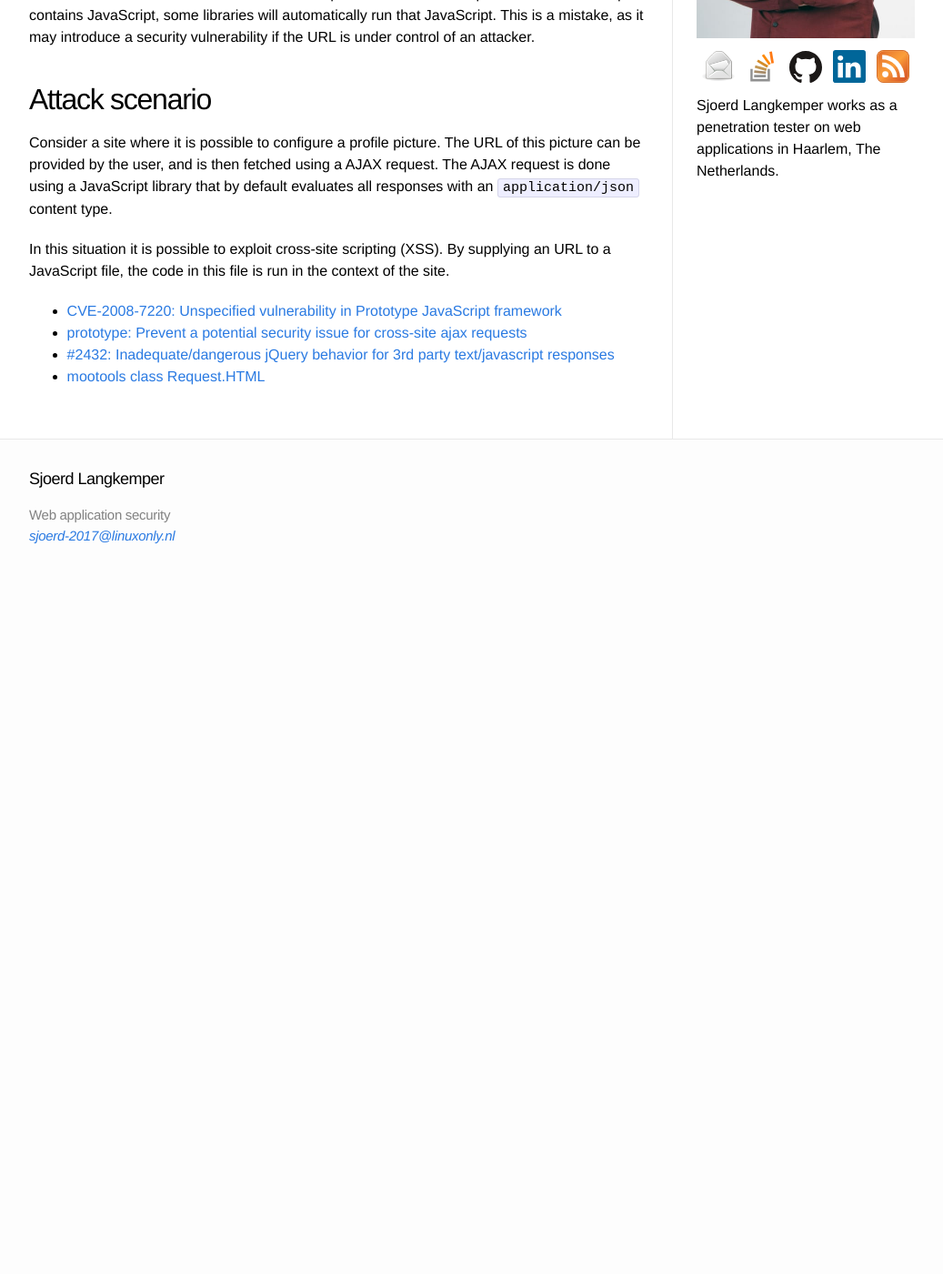
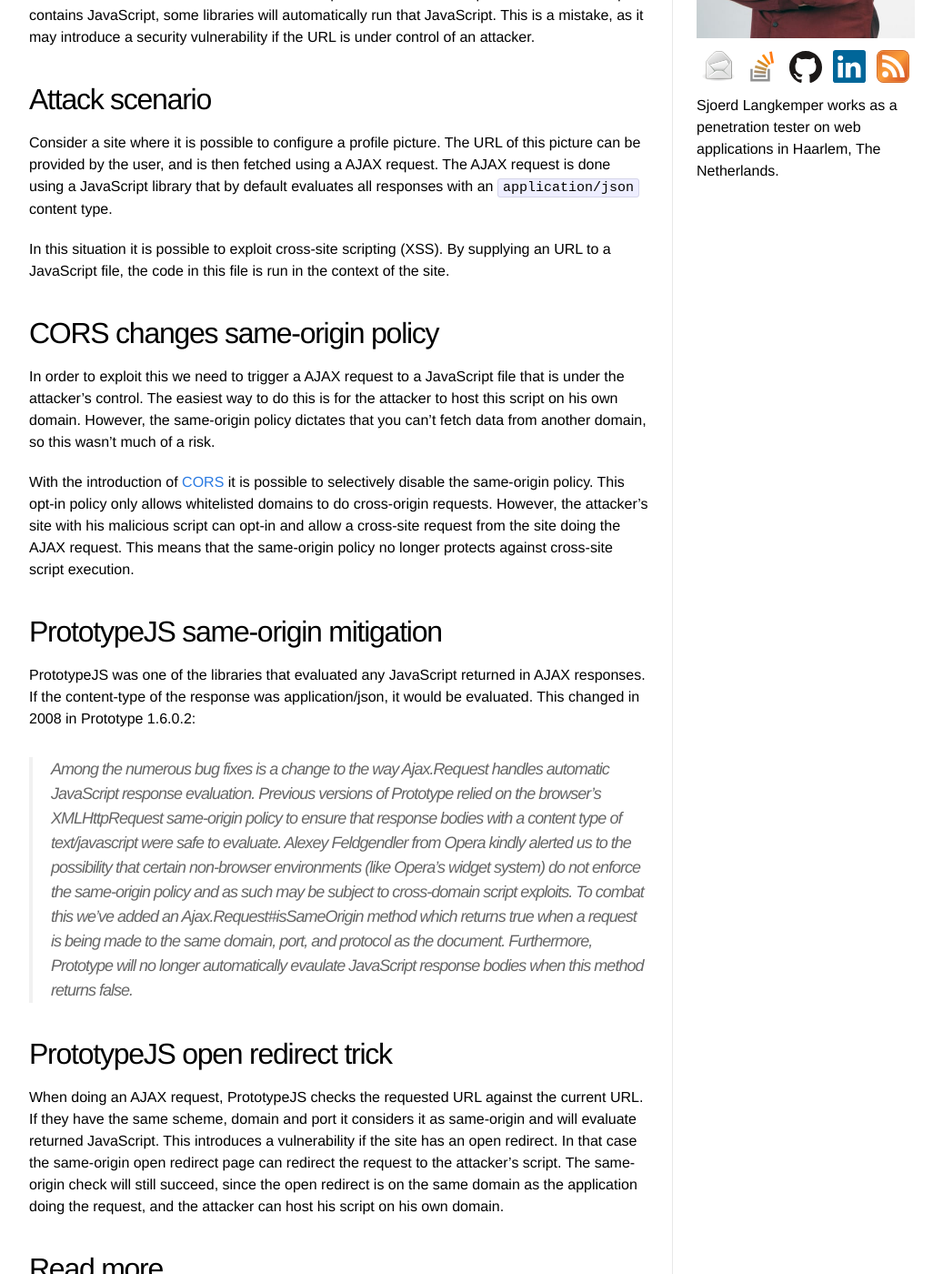
Before and after one commit to Sjord/Sjord.github.io, a Jekyll site: the page built from _posts/2017-07-24-some-libraries-evaluate-remote-javascript.md, in a window 1280 px wide and 1400 px high, scrolled down 473 px. Shown: the whole window at 91% size, without its empty margins (108-1145 px from the left). Built offline with Jekyll 4.4.1, drawn with Linux system fonts in a browser that asks for light colours; before the commit the page ends 1103 px from its top, so only the background shows below that; some of the changed text lies outside the part shown.

Commit message:
More PrototypeJS JS eval post

```diff
--- a/_posts/2017-07-24-some-libraries-evaluate-remote-javascript.md
+++ b/_posts/2017-07-24-some-libraries-evaluate-remote-javascript.md
@@ -15,9 +15,26 @@
 
 In this situation it is possible to exploit cross-site scripting (XSS). By supplying an URL to a JavaScript file, the code in this file is run in the context of the site.
 
+## CORS changes same-origin policy
 
+In order to exploit this we need to trigger a AJAX request to a JavaScript file that is under the attacker's control. The easiest way to do this is for the attacker to host this script on his own domain. However, the same-origin policy dictates that you can't fetch data from another domain, so this wasn't much of a risk.
+
+With the introduction of [CORS](https://developer.mozilla.org/en-US/docs/Web/HTTP/Access_control_CORS) it is possible to selectively disable the same-origin policy. This opt-in policy only allows whitelisted domains to do cross-origin requests. However, the attacker's site with his malicious script can opt-in and allow a cross-site request from the site doing the AJAX request. This means that the same-origin policy no longer protects against cross-site script execution.
+
+## PrototypeJS same-origin mitigation
+
+PrototypeJS was one of the libraries that evaluated any JavaScript returned in AJAX responses. If the content-type of the response was application/json, it would be evaluated. This changed in 2008 in Prototype 1.6.0.2:
+
+> Among the numerous bug fixes is a change to the way Ajax.Request handles automatic JavaScript response evaluation. Previous versions of Prototype relied on the browser’s XMLHttpRequest same-origin policy to ensure that response bodies with a content type of text/javascript were safe to evaluate. Alexey Feldgendler from Opera kindly alerted us to the possibility that certain non-browser environments (like Opera’s widget system) do not enforce the same-origin policy and as such may be subject to cross-domain script exploits. To combat this we’ve added an Ajax.Request#isSameOrigin method which returns true when a request is being made to the same domain, port, and protocol as the document. Furthermore, Prototype will no longer automatically evaulate JavaScript response bodies when this method returns false.
+
+## PrototypeJS open redirect trick
+
+When doing an AJAX request, PrototypeJS checks the requested URL against the current URL. If they have the same scheme, domain and port it considers it as same-origin and will evaluate returned JavaScript. This introduces a vulnerability if the site has an open redirect. In that case the same-origin open redirect page can redirect the request to the attacker's script. The same-origin check will still succeed, since the open redirect is on the same domain as the application doing the request, and the attacker can host his script on his own domain.
+
+## Read more
 
 * [CVE-2008-7220: Unspecified vulnerability in Prototype JavaScript framework](http://cve.mitre.org/cgi-bin/cvename.cgi?name=cve-2008-7220)
+* [Prototype 1.6.0.2: Bug fixes, performance improvements, and security](http://web.archive.org/web/20080128133717/http://prototypejs.org/2008/1/25/prototype-1-6-0-2-bug-fixes-performance-improvements-and-security)
 * [prototype: Prevent a potential security issue for cross-site ajax requests](https://github.com/sstephenson/prototype/commit/02cc9992e915c024650ddc77a91064f7a4252914)
 * [#2432: Inadequate/dangerous jQuery behavior for 3rd party text/javascript responses](https://github.com/jquery/jquery/issues/2432)
 * [mootools class Request.HTML](https://mootools.net/core/docs/1.6.0/Request/Request.HTML)
```
